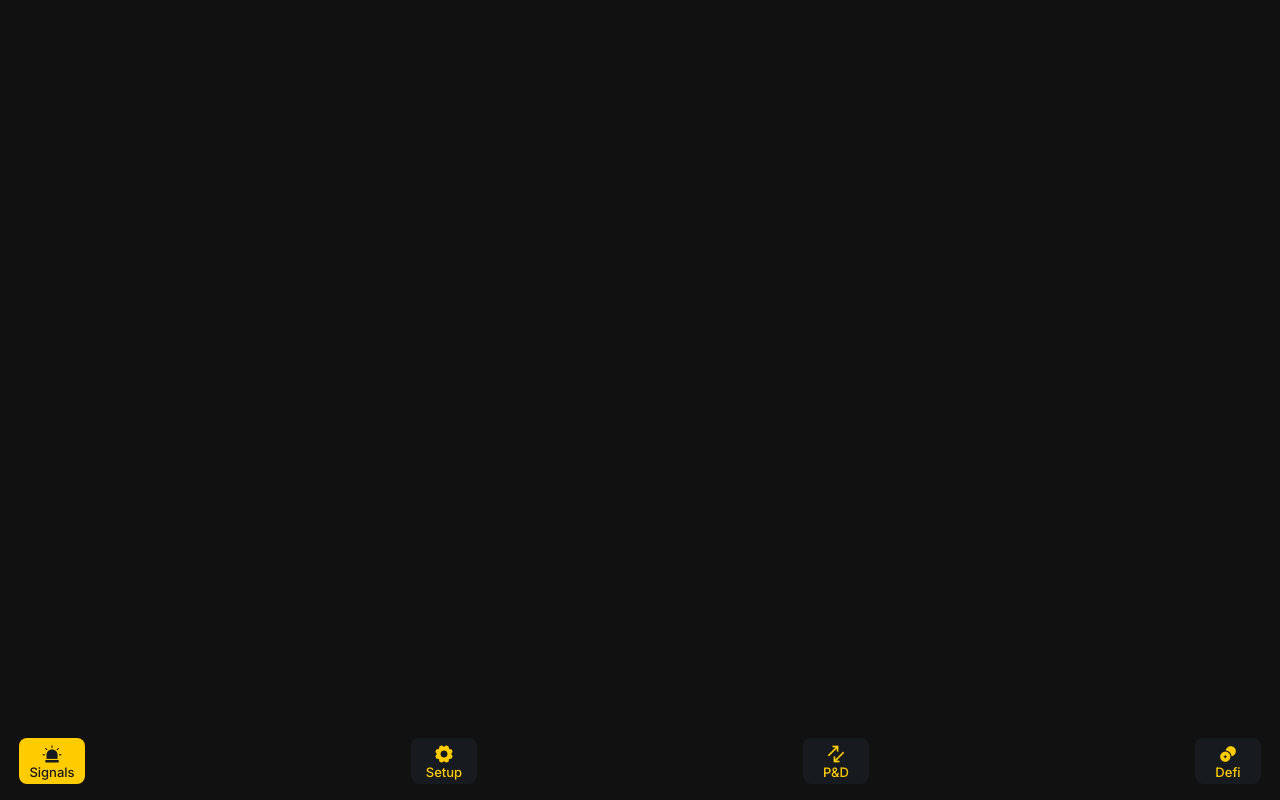
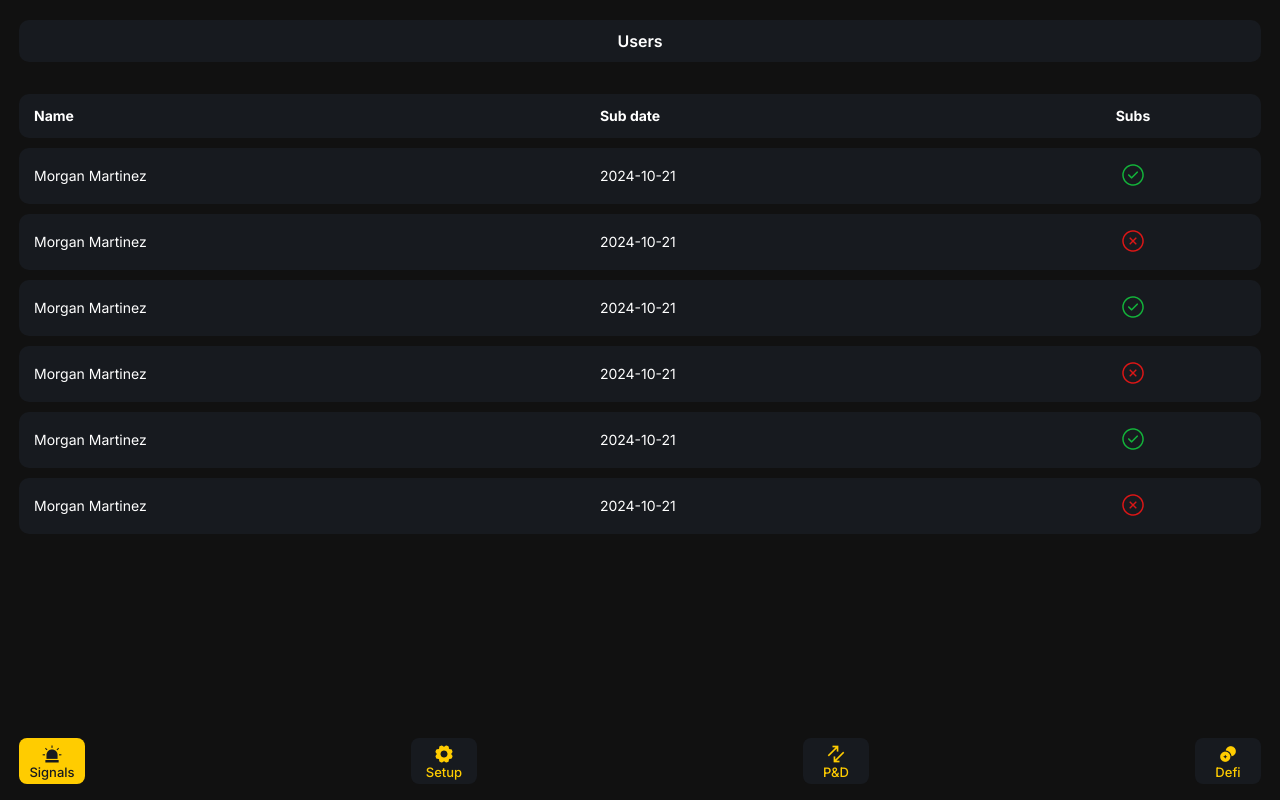
Before and after one commit to Kwed1/signals, a React (Vite) app in the folder frontend/: page /users in a window 1280 px wide. Built offline with nearby package versions, Linux system fonts and the light colour scheme.

Commit message:
users list page

```diff
--- a/frontend/src/app/Router/Router.tsx
+++ b/frontend/src/app/Router/Router.tsx
@@ -3,6 +3,7 @@ import { Route, Routes } from 'react-router-dom';
 import Homepage from '../../pages';
 import CreateChannel2 from 'pages/CreateChannel2';
 import ChannelsList from 'pages/ChannelsList';
+import Users from 'pages/Users';
 
 const AppRouter = () => {
    return (
@@ -24,6 +25,10 @@ const AppRouter = () => {
                path='/channels'
                element={<ChannelsList />}
             />
+            <Route
+               path='/users'
+               element={<Users />}
+            />
          </Routes>
       </>
    );
--- /dev/null
+++ b/frontend/src/pages/Users/Users.module.scss
@@ -0,0 +1,65 @@
+.Users {
+   padding: 20px 19px;
+}
+
+.table-container {
+   width: 80%;
+   max-width: 600px;
+}
+
+table {
+   width: 100%;
+   border-collapse: separate;
+   border-spacing: 0 10px;
+   background-color: transparent;
+   border-radius: 10px;
+   overflow: hidden;
+}
+
+thead {
+   background-color: #171a1f;
+}
+
+th,
+td {
+   padding: 15px;
+   text-align: left;
+}
+
+th {
+   font-size: 14px;
+   font-weight: 700;
+}
+
+th:first-child {
+    border-top-left-radius: 10px;
+    border-bottom-left-radius: 10px;
+}
+
+th:last-child {
+    border-top-right-radius: 10px;
+    border-bottom-right-radius: 10px;
+    text-align: center;
+}
+
+tbody tr {
+   background-color: #171a1f;
+   border-bottom-left-radius: 10px;
+}
+
+tbody tr td:first-child {
+    border-top-left-radius: 10px;
+    border-bottom-left-radius: 10px;
+}
+tbody tr td:last-child {
+    border-top-right-radius: 10px;
+    border-bottom-right-radius: 10px;
+}
+
+tbody tr td {
+   font-size: 14px;
+}
+
+tbody tr td:last-child {
+    text-align: center;
+}
--- /dev/null
+++ b/frontend/src/pages/Users/index.tsx
@@ -0,0 +1,47 @@
+import PageHeading from 'shared/ui/PageHeading/PageHeading';
+import styles from './Users.module.scss';
+import cancelIcon from 'assets/icons/cancel-icon.png';
+import okeyIcon from 'assets/icons/okey-icon.png';
+
+export default function Users() {
+   const users = [
+      { name: 'Morgan Martinez', subDate: '2024-10-21', isActive: true },
+      { name: 'Morgan Martinez', subDate: '2024-10-21', isActive: false },
+      { name: 'Morgan Martinez', subDate: '2024-10-21', isActive: true },
+      { name: 'Morgan Martinez', subDate: '2024-10-21', isActive: false },
+      { name: 'Morgan Martinez', subDate: '2024-10-21', isActive: true },
+      { name: 'Morgan Martinez', subDate: '2024-10-21', isActive: false },
+   ];
+
+   return (
+      <div className={styles.Users}>
+         <PageHeading text='Users' />
+         <table>
+            <thead>
+               <tr>
+                  <th>Name</th>
+                  <th>Sub date</th>
+                  <th>Subs</th>
+               </tr>
+            </thead>
+            <tbody>
+               {users.map((user, index) => (
+                  <tr key={index}>
+                     <td>{user.name}</td>
+                     <td>{user.subDate}</td>
+                     <td>
+                        {
+                            user.isActive ? (
+                                <img src={okeyIcon} alt="" />
+                            ) : (
+                                <img src={cancelIcon} alt="" />
+                            )
+                        }
+                     </td>
+                  </tr>
+               ))}
+            </tbody>
+         </table>
+      </div>
+   );
+}
```
Also changed, not shown: frontend/src/assets/icons/cancel-icon.png (added), frontend/src/assets/icons/okey-icon.png (added).
